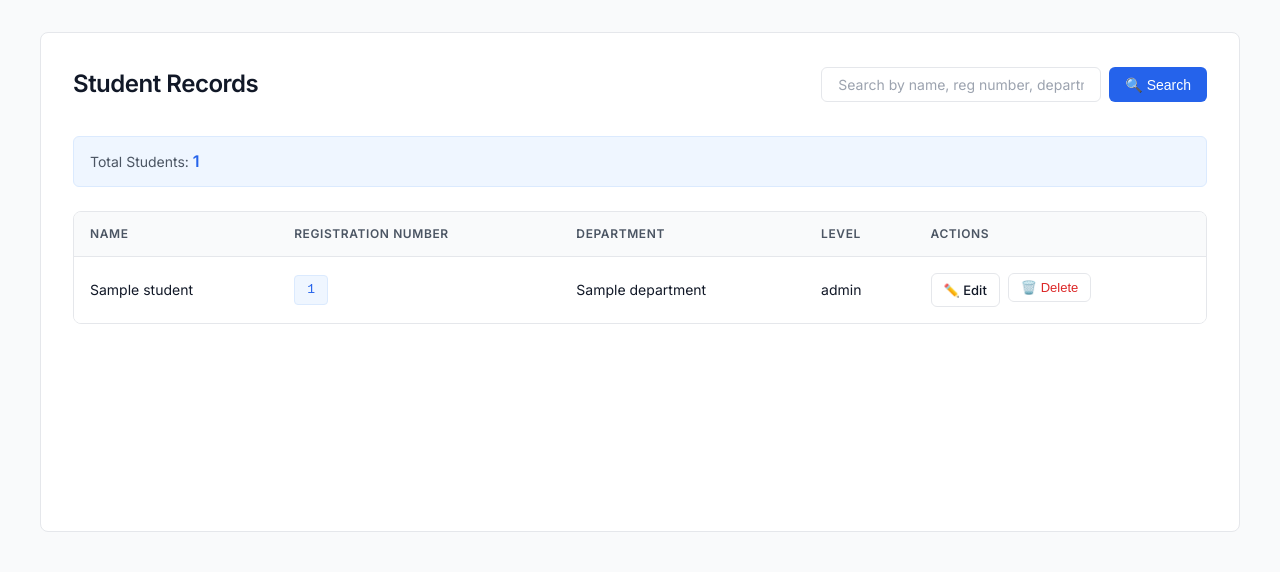
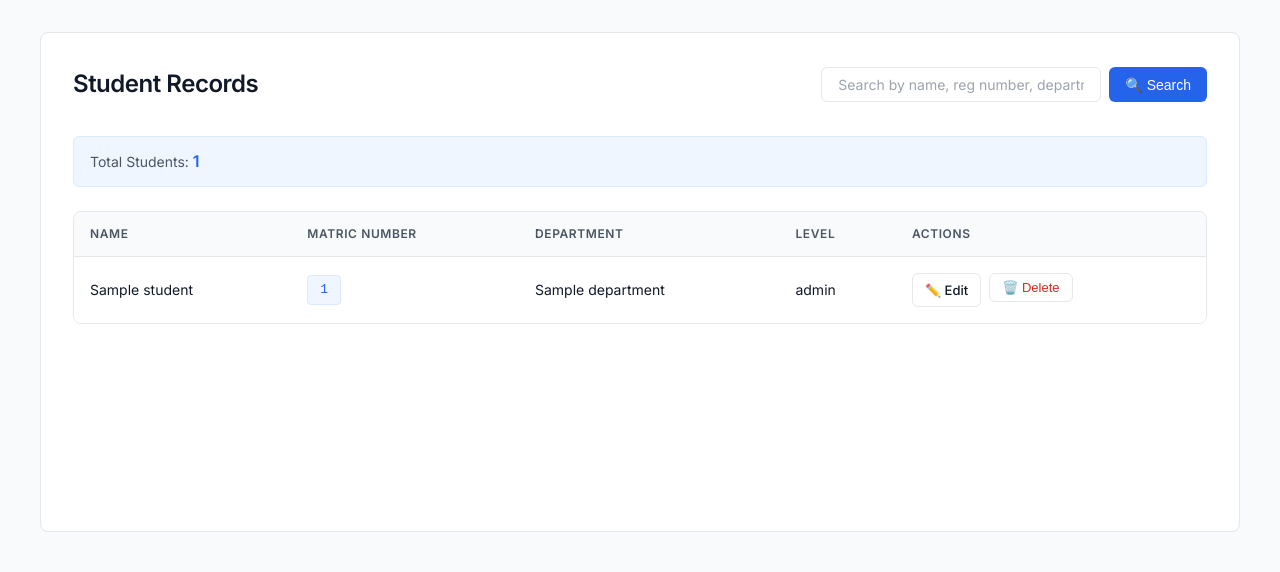
Before and after one commit to codewithtsola/School-Project, a Flask app: page / in a window 1280 px wide. Shown: the part 71-643 px from the top of the page. Run offline with Flask 3, Linux system fonts and the light colour scheme; a database or web service that is not in the repository returns one stand-in record (values such as "Sample title").

Commit message:
Update index.html

```diff
--- a/templates/index.html
+++ b/templates/index.html
@@ -30,7 +30,7 @@ endblock %} {% block content %}
     <thead>
       <tr>
         <th>Name</th>
-        <th>Registration Number</th>
+        <th>Matric Number</th>
         <th>Department</th>
         <th>Level</th>
         <th>Actions</th>
```
